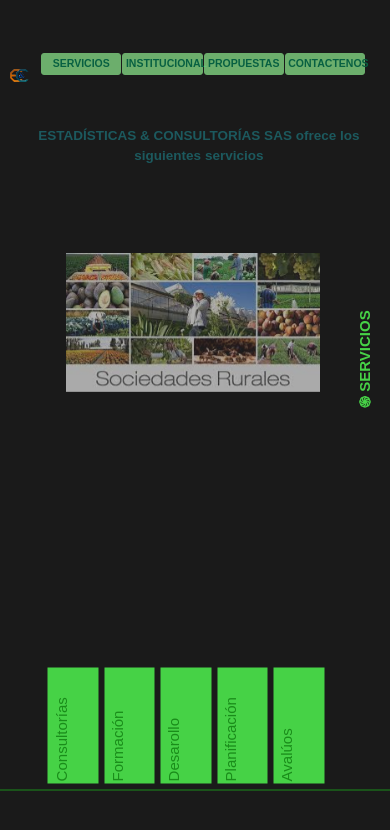
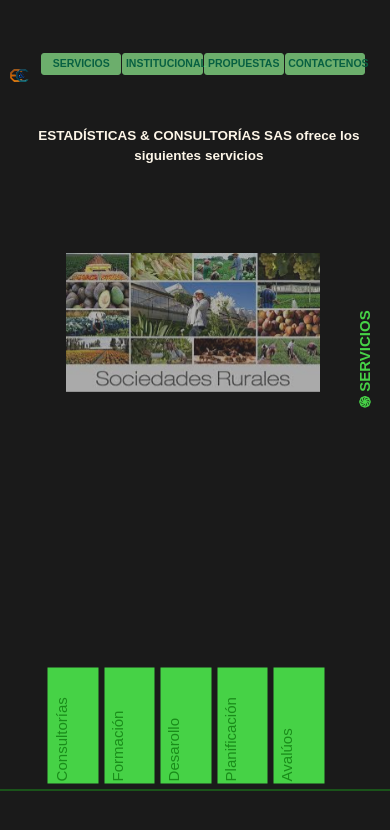
Before and after one commit to al-ts/al-ts, a plain HTML site: page index.html in a window 390 px wide. Both pictures are taken after a click on the picture 183 px from the left and 337 px from the top of the page. Shown: the part 844-1674 px from the top of the page. Drawn offline with nearby package versions, Linux system fonts and the light colour scheme; a web font is replaced by a local one.

Commit message:
Update queries.css

```diff
--- a/queries.css
+++ b/queries.css
@@ -43,7 +43,7 @@
       font-size: 0.9em;
       text-align: center;
       width: 100%;
-      color: #03474c;
+      color: OldLace;
   }
   #seccionAnalisis h2, #seccionInvestigacion h2, #seccionFormacion h2,#seccionFortalece h2, #seccionPlanifica h2, #seccionAvaluos h2{
     left: 0;
```
